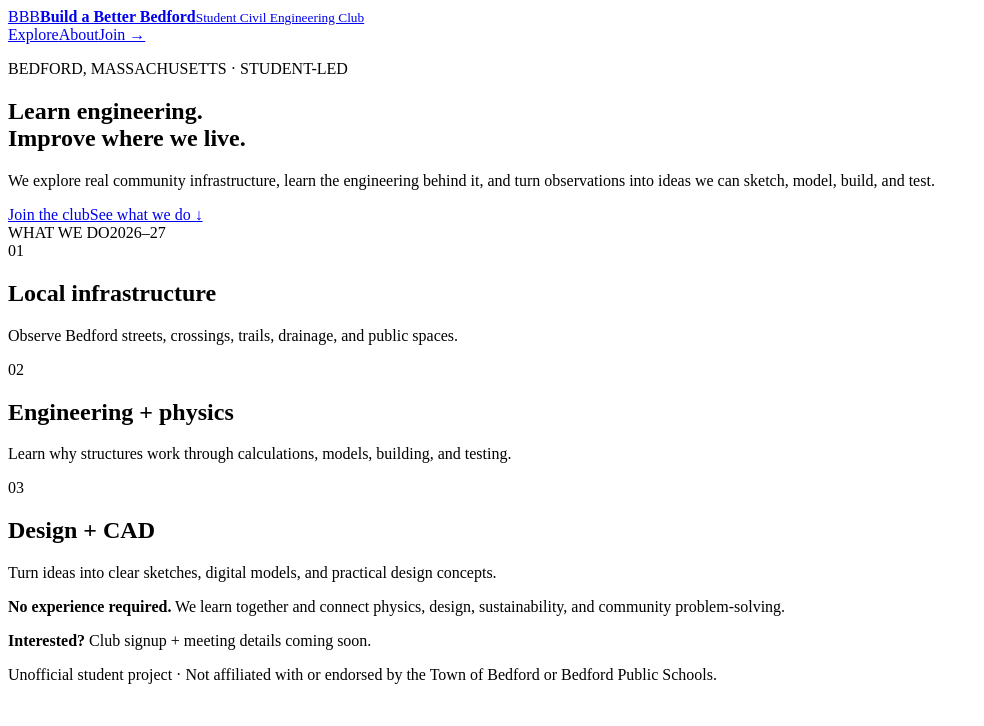
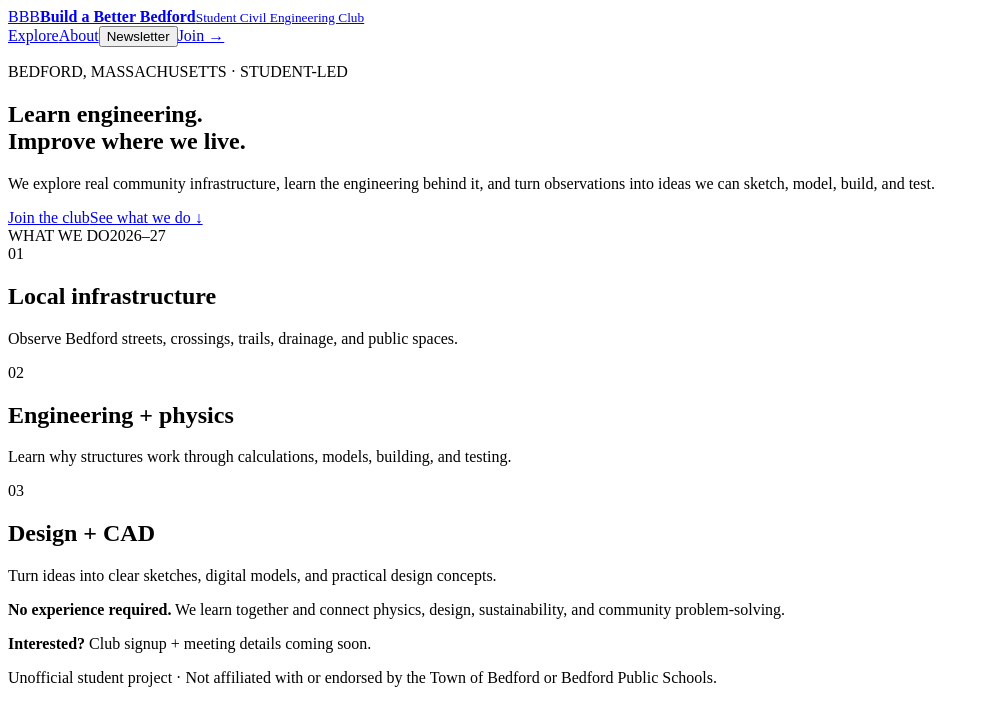
Before and after one commit to alexandraelizabethpominova-wq/build-a-better-bedford, a React (Vite) app: page / in a window 1280 px wide. Shown: the top 726 px of the page, without its empty margins (0-984 px from the left). Built offline with nearby package versions, Linux system fonts and the light colour scheme; the HTML template or start-up script is replaced by a standard one.

Commit message:
Add minimal newsletter navigation

```diff
--- a/src/App.tsx
+++ b/src/App.tsx
@@ -1,3 +1,7 @@
+import { useState } from 'react'
+import Newsletter from './Newsletter'
+import './newsletter.css'
+
 const focusAreas = [
   ['01', 'Local infrastructure', 'Observe Bedford streets, crossings, trails, drainage, and public spaces.'],
   ['02', 'Engineering + physics', 'Learn why structures work through calculations, models, building, and testing.'],
@@ -5,6 +9,8 @@ const focusAreas = [
 ]
 
 function App() {
+  const [page, setPage] = useState<'home' | 'newsletter'>('home')
+  if (page === 'newsletter') return <Newsletter onBack={() => setPage('home')} />
   return (
     <main className="site-shell">
       <header className="topbar">
@@ -15,6 +21,7 @@ function App() {
         <nav aria-label="Main navigation">
           <a href="#explore">Explore</a>
           <a href="#about">About</a>
+          <button className="nav-button" onClick={() => setPage('newsletter')}>Newsletter</button>
           <a className="join-link" href="#join">Join →</a>
         </nav>
       </header>
```
